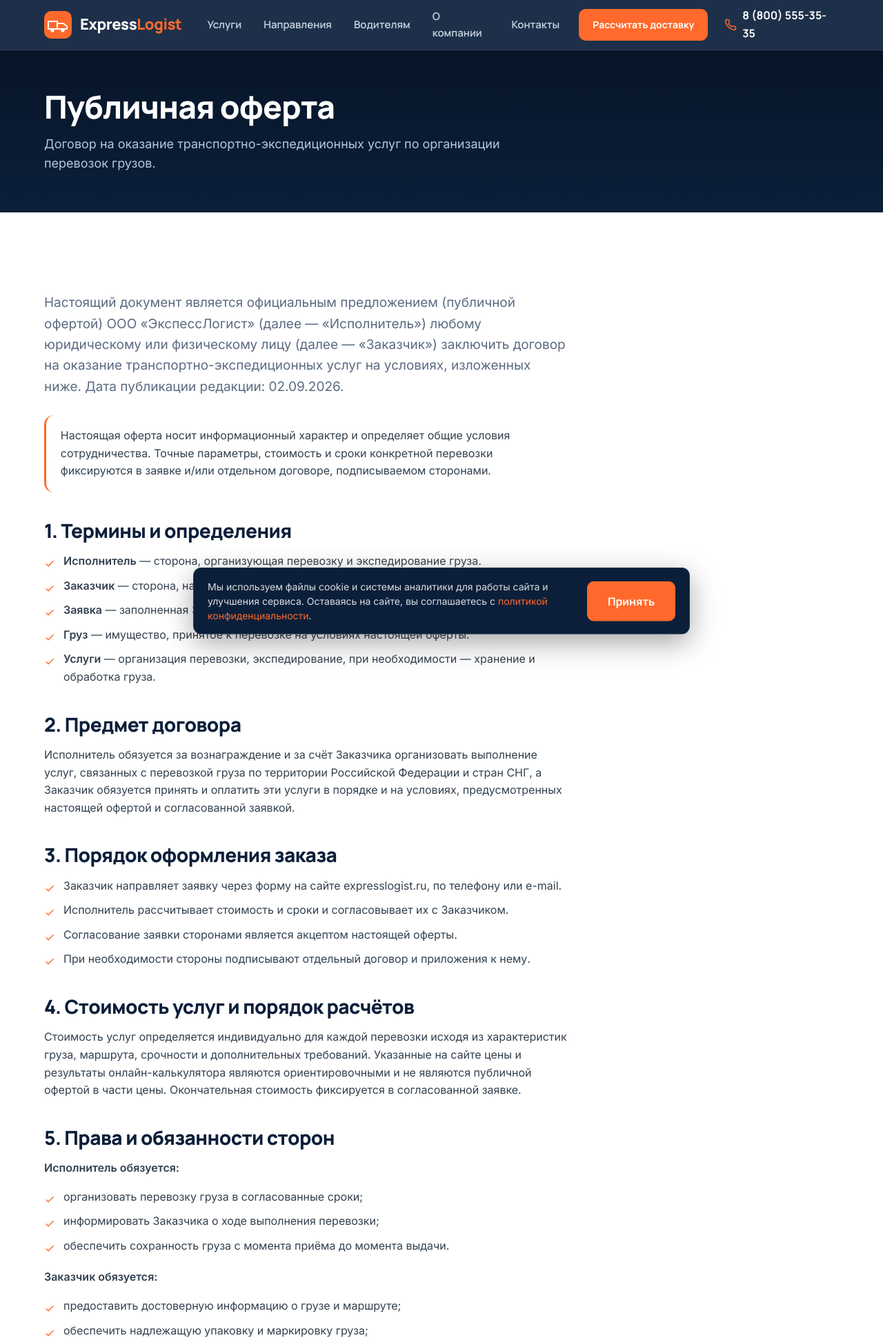
After one commit to grinvsevolod1-ctrl/SITE1-1, a PHP site: page /oferta/ in a window 1280 px wide. The commit adds this page. Shown: the top 1943 px of the page at 69% size. Run offline with PHP 8.4, Linux system fonts and the light colour scheme.

Commit message:
feat: add new informational notice and document list styles and page\n\nAdded CSS styles for notice blocks and document list items, and created a new PHP page for displaying documents and licenses.

```diff
--- a/css/style.css
+++ b/css/style.css
@@ -507,6 +507,66 @@ table.data tr:last-child td { border-bottom: none; }
     .cookie-bar { flex-direction: column; align-items: stretch; text-align: left; }
 }
 
+/* Информационный блок / предупреждение */
+.notice {
+    border-radius: var(--radius);
+    padding: 1.1rem 1.3rem;
+    margin: 1.6rem 0;
+    border: 1px solid var(--border);
+    background: var(--surface-2);
+}
+.notice p { margin: 0; }
+.notice--info {
+    border-left: 3px solid var(--accent);
+}
+
+/* Список документов */
+.doc-list {
+    display: flex;
+    flex-direction: column;
+    gap: .75rem;
+    margin: 1.6rem 0;
+}
+.doc-item {
+    display: flex;
+    align-items: center;
+    gap: 1rem;
+    padding: 1rem 1.15rem;
+    border: 1px solid var(--border);
+    border-radius: var(--radius);
+    background: var(--surface);
+    transition: border-color .2s ease, transform .2s ease;
+}
+.doc-item:hover { border-color: var(--accent); transform: translateY(-1px); }
+.doc-item__icon {
+    flex-shrink: 0;
+    width: 44px;
+    height: 44px;
+    display: flex;
+    align-items: center;
+    justify-content: center;
+    border-radius: 10px;
+    background: var(--surface-2);
+    color: var(--accent);
+}
+.doc-item__body { flex: 1 1 auto; min-width: 0; }
+.doc-item__title { font-size: 1rem; margin: 0 0 .2rem; }
+.doc-item__desc { font-size: .9rem; color: var(--muted); margin: 0; }
+.doc-item__action { flex-shrink: 0; }
+.doc-item__badge {
+    display: inline-block;
+    font-size: .78rem;
+    padding: .3rem .65rem;
+    border-radius: 999px;
+    background: var(--surface-2);
+    color: var(--muted);
+    white-space: nowrap;
+}
+@media (max-width: 560px) {
+    .doc-item { flex-wrap: wrap; }
+    .doc-item__action { width: 100%; }
+}
+
 /* Уважение к prefers-reduced-motion */
 @media (prefers-reduced-motion: reduce) {
     * { animation: none !important; transition: none !important; scroll-behavior: auto !important; }
--- a/inc/footer.php
+++ b/inc/footer.php
@@ -32,9 +32,11 @@ $year = date('Y');
                 <p class="footer__heading">Компания</p>
                 <ul class="footer__list">
                     <li><a href="/kalkulyator/" class="footer__link">Калькулятор доставки</a></li>
+                    <li><a href="/dokumenty/" class="footer__link">Документы и лицензии</a></li>
                     <?php foreach ($standaloneNav as $page): ?>
                     <li><a href="<?php echo e($page['url']); ?>" class="footer__link"><?php echo e($page['title']); ?></a></li>
                     <?php endforeach; ?>
+                    <li><a href="/oferta/" class="footer__link">Публичная оферта</a></li>
                 </ul>
             </nav>
         </div>
--- /dev/null
+++ b/oferta/index.php
@@ -0,0 +1,147 @@
+<?php
+/**
+ * Страница «Публичная оферта» — публичный договор на оказание транспортно-
+ * экспедиционных услуг. Ссылка выводится в футере. Закрыта от индексации,
+ * но доступна поисковым роботам для перехода (noindex, follow).
+ */
+
+require __DIR__ . '/../inc/config.php';
+require __DIR__ . '/../inc/nav-data.php';
+
+$pageTitle       = 'Публичная оферта — ' . $siteName;
+$pageDescription = 'Публичная оферта ' . $siteName . ' на оказание транспортно-экспедиционных услуг по организации перевозок грузов по территории стран СНГ.';
+$pageUrl         = '/oferta/';
+$assetsPrefix    = '../';
+$navActive       = null;
+$extraHead       = '<meta name="robots" content="noindex, follow">';
+
+$crumbs = [
+    ['title' => 'Главная', 'url' => '/'],
+    ['title' => 'Публичная оферта', 'url' => null],
+];
+
+require __DIR__ . '/../inc/head.php';
+require __DIR__ . '/../inc/header.php';
+
+$host = preg_replace('#^https?://#', '', $baseUrl);
+?>
+<main id="main">
+    <section class="page-hero">
+        <div class="container">
+            <h1>Публичная оферта</h1>
+            <p>Договор на оказание транспортно-экспедиционных услуг по организации перевозок грузов.</p>
+        </div>
+    </section>
+
+    <div class="container"><?php require __DIR__ . '/../inc/breadcrumbs.php'; ?></div>
+
+    <section class="section section--tight">
+        <div class="container">
+            <article class="article article--narrow">
+                <p class="lead">
+                    Настоящий документ является официальным предложением (публичной офертой)
+                    <?php echo e(!empty($legal['name']) ? $legal['name'] : $siteName); ?>
+                    (далее — «Исполнитель») любому юридическому или физическому лицу (далее — «Заказчик»)
+                    заключить договор на оказание транспортно-экспедиционных услуг на условиях,
+                    изложенных ниже. Дата публикации редакции: <?php echo e(date('d.m.Y')); ?>.
+                </p>
+
+                <div class="notice notice--info">
+                    <p>
+                        Настоящая оферта носит информационный характер и определяет общие условия
+                        сотрудничества. Точные параметры, стоимость и сроки конкретной перевозки
+                        фиксируются в заявке и/или отдельном договоре, подписываемом сторонами.
+                    </p>
+                </div>
+
+                <h2>1. Термины и определения</h2>
+                <ul class="list">
+                    <li><strong>Исполнитель</strong> — сторона, организующая перевозку и экспедирование груза.</li>
+                    <li><strong>Заказчик</strong> — сторона, направившая заявку на перевозку груза.</li>
+                    <li><strong>Заявка</strong> — заполненная Заказчиком форма с параметрами груза и маршрута.</li>
+                    <li><strong>Груз</strong> — имущество, принятое к перевозке на условиях настоящей оферты.</li>
+                    <li><strong>Услуги</strong> — организация перевозки, экспедирование, при необходимости — хранение и обработка груза.</li>
+                </ul>
+
+                <h2>2. Предмет договора</h2>
+                <p>
+                    Исполнитель обязуется за вознаграждение и за счёт Заказчика организовать
+                    выполнение услуг, связанных с перевозкой груза по территории Российской Федерации
+                    и стран СНГ, а Заказчик обязуется принять и оплатить эти услуги в порядке и на
+                    условиях, предусмотренных настоящей офертой и согласованной заявкой.
+                </p>
+
+                <h2>3. Порядок оформления заказа</h2>
+                <ul class="list">
+                    <li>Заказчик направляет заявку через форму на сайте <?php echo e($host); ?>, по телефону или e-mail.</li>
+                    <li>Исполнитель рассчитывает стоимость и сроки и согласовывает их с Заказчиком.</li>
+                    <li>Согласование заявки сторонами является акцептом настоящей оферты.</li>
+                    <li>При необходимости стороны подписывают отдельный договор и приложения к нему.</li>
+                </ul>
+
+                <h2>4. Стоимость услуг и порядок расчётов</h2>
+                <p>
+                    Стоимость услуг определяется индивидуально для каждой перевозки исходя из
+                    характеристик груза, маршрута, срочности и дополнительных требований. Указанные
+                    на сайте цены и результаты онлайн-калькулятора являются ориентировочными и не
+                    являются публичной офертой в части цены. Окончательная стоимость фиксируется
+                    в согласованной заявке.
+                </p>
+
+                <h2>5. Права и обязанности сторон</h2>
+                <p><strong>Исполнитель обязуется:</strong></p>
+                <ul class="list">
+                    <li>организовать перевозку груза в согласованные сроки;</li>
+                    <li>информировать Заказчика о ходе выполнения перевозки;</li>
+                    <li>обеспечить сохранность груза с момента приёма до момента выдачи.</li>
+                </ul>
+                <p><strong>Заказчик обязуется:</strong></p>
+                <ul class="list">
+                    <li>предоставить достоверную информацию о грузе и маршруте;</li>
+                    <li>обеспечить надлежащую упаковку и маркировку груза;</li>
+                    <li>своевременно оплатить услуги Исполнителя.</li>
+                </ul>
+
+                <h2>6. Ответственность сторон</h2>
+                <p>
+                    Стороны несут ответственность за неисполнение или ненадлежащее исполнение
+                    обязательств в соответствии с законодательством Российской Федерации, в том числе
+                    Федеральным законом «О транспортно-экспедиционной деятельности». Исполнитель не
+                    несёт ответственности за последствия, вызванные предоставлением Заказчиком
+                    недостоверных сведений о грузе.
+                </p>
+
+                <h2>7. Обстоятельства непреодолимой силы</h2>
+                <p>
+                    Стороны освобождаются от ответственности за частичное или полное неисполнение
+                    обязательств, если оно явилось следствием обстоятельств непреодолимой силы
+                    (форс-мажор), возникших после акцепта оферты.
+                </p>
+
+                <h2>8. Срок действия и изменение оферты</h2>
+                <p>
+                    Оферта вступает в силу с момента размещения на сайте и действует до её отзыва
+                    Исполнителем. Исполнитель вправе изменить условия оферты; новая редакция вступает
+                    в силу с момента публикации на сайте <?php echo e($host); ?>.
+                </p>
+
+                <h2>9. Реквизиты Исполнителя</h2>
+                <?php if (!empty($legal)): ?>
+                <ul class="list">
+                    <li><?php echo e($legal['name']); ?></li>
+                    <li>ИНН <?php echo e($legal['inn']); ?>, ОГРН <?php echo e($legal['ogrn']); ?></li>
+                    <li>Адрес: <?php echo e($legal['legalAddr']); ?></li>
+                    <li>Телефон: <a href="tel:<?php echo e($phoneHref); ?>"><?php echo e($phoneDisplay); ?></a></li>
+                    <li>E-mail: <a href="mailto:<?php echo e($email); ?>"><?php echo e($email); ?></a></li>
+                </ul>
+                <?php else: ?>
+                <p>
+                    Реквизиты Исполнителя предоставляются при согласовании заявки и указываются
+                    в договоре и первичных документах.
+                </p>
+                <?php endif; ?>
+            </article>
+        </div>
+    </section>
+</main>
+<?php require __DIR__ . '/../inc/footer.php'; ?>
--- a/sitemap.php
+++ b/sitemap.php
@@ -24,6 +24,10 @@ foreach ($siloNav as $section) {
 /* Калькулятор стоимости — отдельная индексируемая страница */
 $urls[] = ['loc' => '/kalkulyator/', 'priority' => '0.7', 'freq' => 'monthly'];
 
+/* Документы и лицензии — индексируемая страница доверия
+   (оферта — noindex, поэтому в карту не включается) */
+$urls[] = ['loc' => '/dokumenty/', 'priority' => '0.5', 'freq' => 'monthly'];
+
 /* Самостоятельные страницы (кроме политики — она noindex) */
 foreach ($standaloneNav as $page) {
     if ($page['url'] === '/politika-konfidencialnosti/') {
```
Also changed, not shown: dokumenty/index.php (added, +132 -0 lines).
